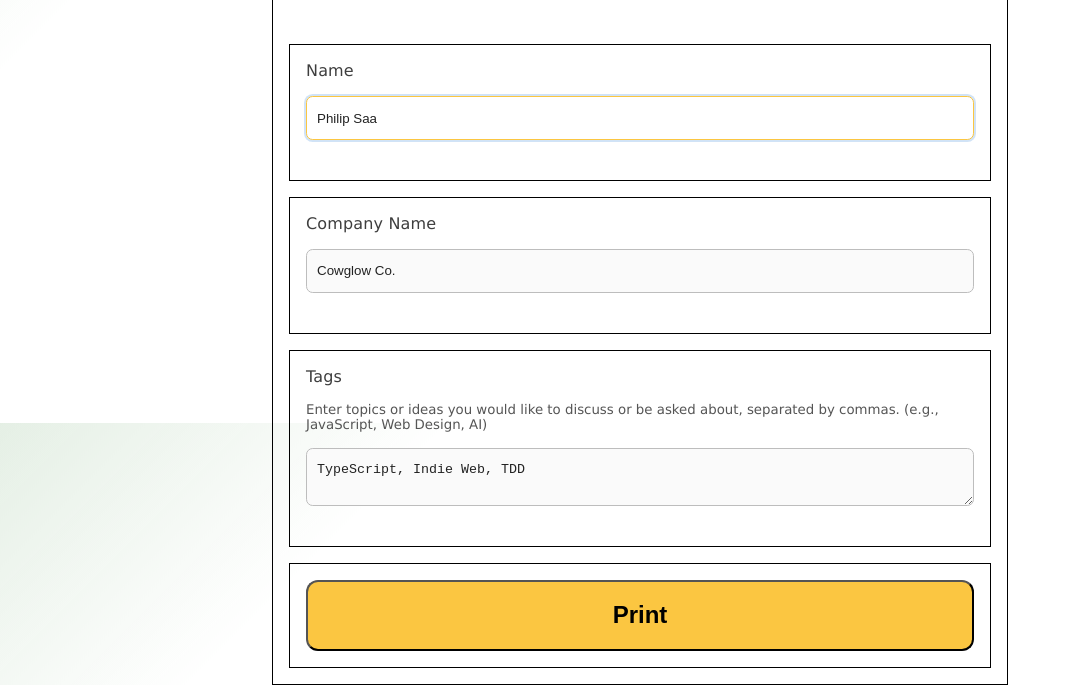
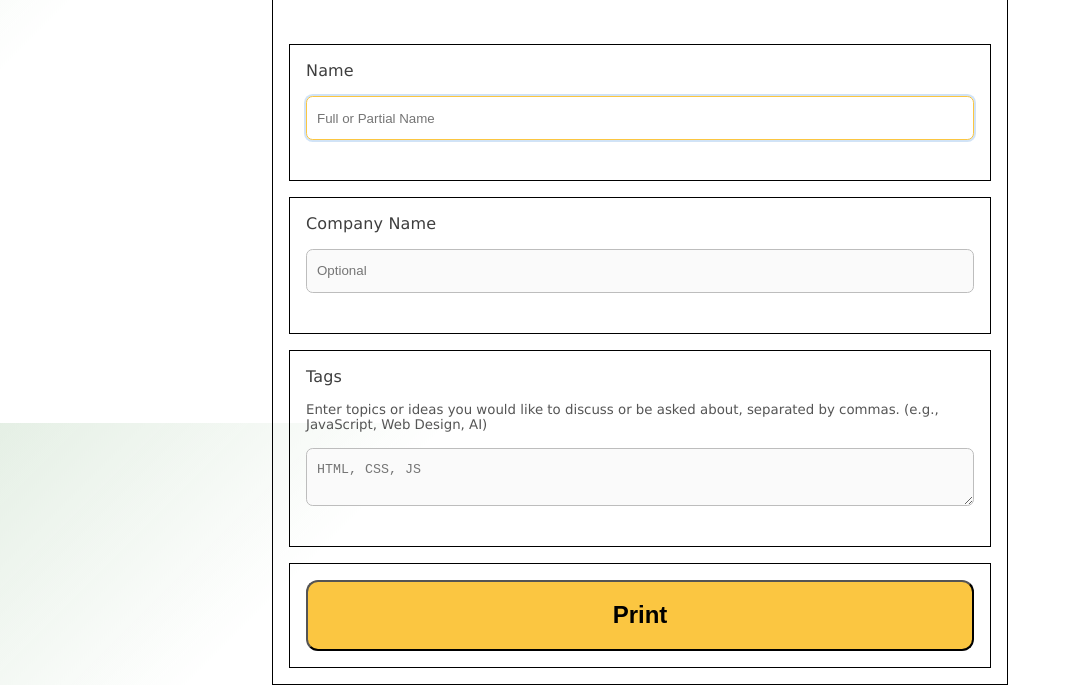
Before and after one commit to cowglow/jscc-zpl-printer, a website built with Vite: page index.html in a window 1280 px wide. Shown: the part 377-1062 px from the top of the page, without its empty margins (0-1071 px from the left). Built offline with nearby package versions, Linux system fonts and the light colour scheme.

Commit message:
Code clean up

```diff
--- a/index.html
+++ b/index.html
@@ -14,7 +14,7 @@
             <label for="printer-name">Select Printer</label>
             <select
                     id="printer-name"
-                    name="printer-name"
+                    name="printerName"
                     aria-readonly="true"
             >
                 <option value="Intermec_PC43t_300_FP">
@@ -55,21 +55,19 @@
             <label for="participant-name">Name</label>
             <input
                     id="participant-name"
-                    name="participant-name"
+                    name="participantName"
                     type="text"
                     placeholder="Full or Partial Name"
                     autofocus
-                    value="Philip Saa"
             />
         </div>
         <div>
             <label for="company-name">Company Name</label>
             <input
                     id="company-name"
-                    name="company-name"
+                    name="companyName"
                     type="text"
                     placeholder="Optional"
-                    value="Cowglow Co."
             />
         </div>
         <div>
@@ -79,7 +77,7 @@
                 JavaScript,
                 Web Design, AI)
             </small>
-            <textarea id="tag-list" name="tag-list" aria-describedby="tag-list-help" placeholder="HTML, CSS, JS">TypeScript, Indie Web, TDD</textarea>
+            <textarea id="tag-list" name="tagList" aria-describedby="tag-list-help" placeholder="HTML, CSS, JS"></textarea>
         </div>
         <div>
             <button id="-print-it" type="submit">Print</button>
--- a/src/client/lib/formElement/form-element.ts
+++ b/src/client/lib/formElement/form-element.ts
@@ -11,7 +11,7 @@ if (formElement) {
             company: String(data.companyName),
             tags: String(data.tagList).split(','),
         });
-        const printerName = formData.get('printer-name') as string
+        const printerName = String(data.printerName);
         try {
             console.log({zpl, printerName})
             const response = await fetch(`/print`, {
```
